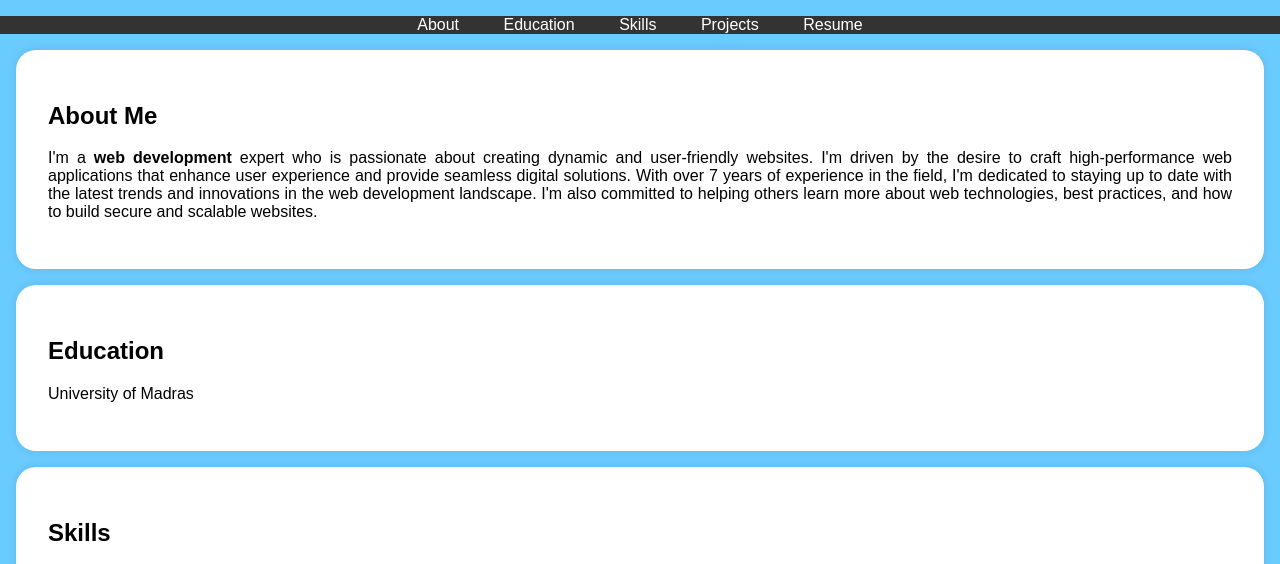
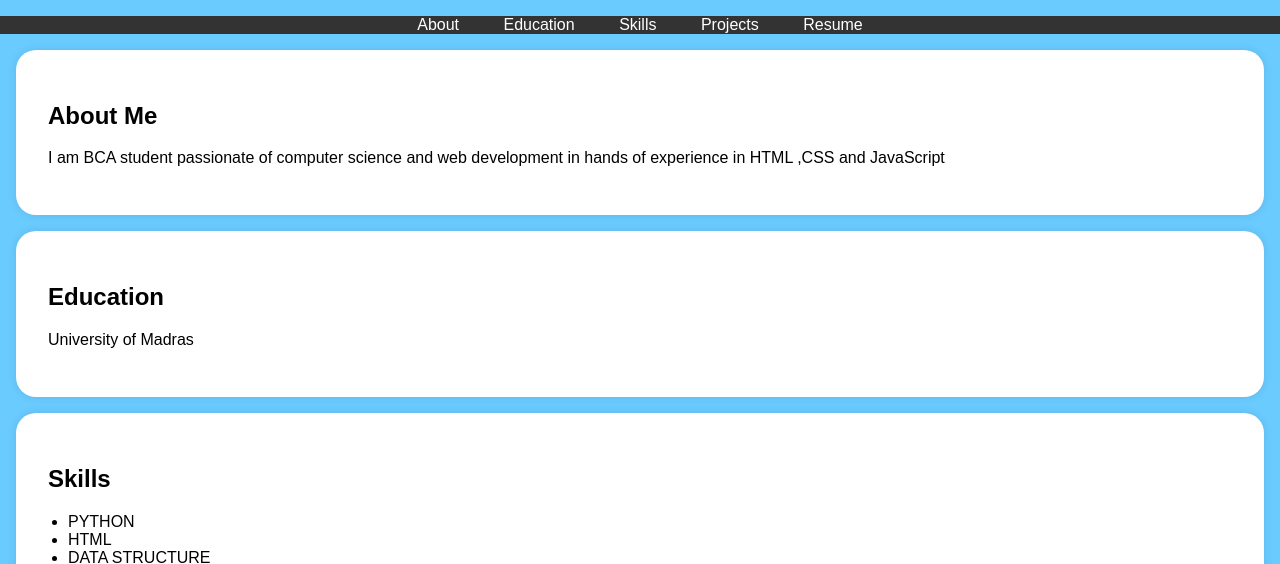
Before and after one commit to DHANALAKSHMI24032006/digital-portfolio, a plain HTML site: page index.html in a window 1280 px wide. Shown: the part 197-761 px from the top of the page. Drawn offline with Linux system fonts and the light colour scheme.

Commit message:
Update index.html

```diff
--- a/index.html
+++ b/index.html
@@ -116,12 +116,7 @@
     <section id="about">
         <div class="section-content">
             <h2>About Me</h2>
-            <p>I'm a <b>web development</b> expert who is passionate about creating dynamic and user-friendly websites.
-                I'm driven by the desire to craft high-performance web applications that enhance user experience and provide
-                 seamless digital solutions. With over 7 years of experience in the field, I'm dedicated to staying up to date
-                 with the latest trends and innovations in the
-                 web development landscape. I'm also committed to helping others learn more about web technologies,
-                 best practices, and how to build secure and scalable websites.</p>
+            <p> I am BCA student passionate of computer science and web development in hands of experience in HTML ,CSS and JavaScript</p>
 
         </div>
     </section>
```
